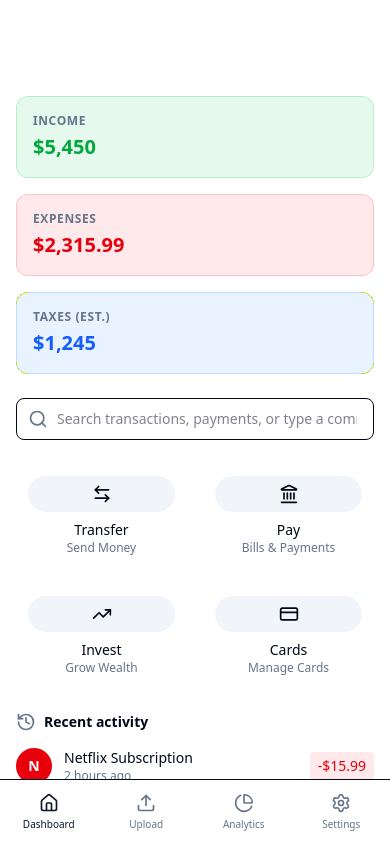
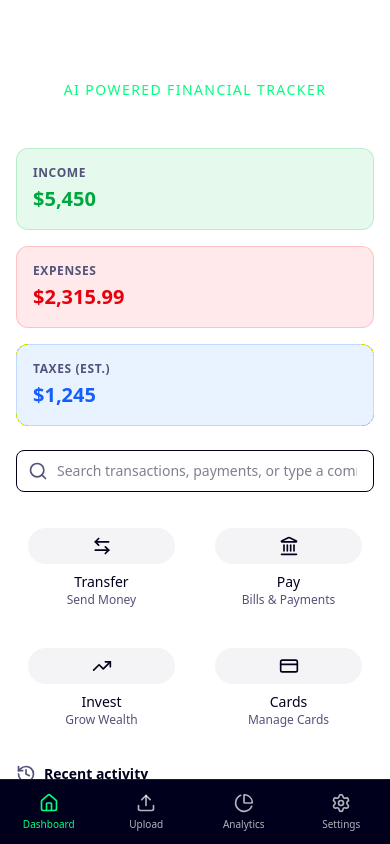
Before and after one commit to wongkaishen/SideDuit, a Next.js app in the folder frontend/: page / in a window 390 px wide. Shown: the top 844 px of the page. Built offline with nearby package versions, Linux system fonts and the light colour scheme.

Commit message:
feat: Implement initial Next.js frontend with root layout, responsive navbar, text effects, and a financial dashboard demo page.

```diff
--- a/frontend/app/globals.css
+++ b/frontend/app/globals.css
@@ -1,28 +1,49 @@
 @import "tailwindcss";
 
 :root {
+  /* Custom Theme Refined */
+
+  /* Background: White #ffffff */
   --background: 0 0% 100%;
-  --foreground: 222.2 84% 4.9%;
+
+  /* Foreground (Text): Dark Blue #00001c -> 240 100% 5.5% */
+  --foreground: 240 100% 5.5%;
+
+  /* Cards: White #ffffff (Same as bg, maybe add border or shadow for separation if needed, or slightly off-white) */
   --card: 0 0% 100%;
-  --card-foreground: 222.2 84% 4.9%;
+  --card-foreground: 240 100% 5.5%;
+
+  /* Popover */
   --popover: 0 0% 100%;
-  --popover-foreground: 222.2 84% 4.9%;
-  --primary: 222.2 47.4% 11.2%;
-  --primary-foreground: 210 40% 98%;
-  --secondary: 210 40% 96.1%;
-  --secondary-foreground: 222.2 47.4% 11.2%;
-  --muted: 210 40% 96.1%;
-  --muted-foreground: 215.4 16.3% 46.9%;
-  --accent: 210 40% 96.1%;
-  --accent-foreground: 222.2 47.4% 11.2%;
+  --popover-foreground: 240 100% 5.5%;
+
+  /* Primary (Buttons): Light Green #00ff7f -> 150 100% 50% */
+  --primary: 150 100% 50%;
+  --primary-foreground: 240 100% 5.5%;
+  /* Dark Blue text on Green button */
+
+  /* Secondary: Dark Blue for some accents? */
+  --secondary: 240 100% 5.5%;
+  --secondary-foreground: 0 0% 100%;
+
+  /* Muted */
+  --muted: 240 10% 96%;
+  /* Very light gray/blue */
+  --muted-foreground: 240 20% 40%;
+
+  --accent: 240 10% 96%;
+  --accent-foreground: 240 100% 5.5%;
+
   --destructive: 0 84.2% 60.2%;
-  --destructive-foreground: 210 40% 98%;
-  --border: 214.3 31.8% 91.4%;
-  --input: 214.3 31.8% 91.4%;
-  --ring: 222.2 84% 4.9%;
+  --destructive-foreground: 0 0% 98%;
+
+  --border: 240 20% 90%;
+  --input: 240 20% 90%;
+  --ring: 240 100% 5.5%;
+
   --radius: 0.5rem;
-  --font-sans: var(--font-geist-sans);
-  --font-mono: var(--font-geist-mono);
+
+  --font-sans: var(--font-inter);
 }
 
 @theme inline {
@@ -46,31 +67,6 @@
   --color-input: hsl(var(--input));
   --color-ring: hsl(var(--ring));
   --font-sans: var(--font-sans);
-  --font-mono: var(--font-mono);
-}
-
-@media (prefers-color-scheme: dark) {
-  :root {
-    --background: 222.2 84% 4.9%;
-    --foreground: 210 40% 98%;
-    --card: 222.2 84% 4.9%;
-    --card-foreground: 210 40% 98%;
-    --popover: 222.2 84% 4.9%;
-    --popover-foreground: 210 40% 98%;
-    --primary: 210 40% 98%;
-    --primary-foreground: 222.2 47.4% 11.2%;
-    --secondary: 217.2 32.6% 17.5%;
-    --secondary-foreground: 210 40% 98%;
-    --muted: 217.2 32.6% 17.5%;
-    --muted-foreground: 215 20.2% 65.1%;
-    --accent: 217.2 32.6% 17.5%;
-    --accent-foreground: 210 40% 98%;
-    --destructive: 0 62.8% 30.6%;
-    --destructive-foreground: 210 40% 98%;
-    --border: 217.2 32.6% 17.5%;
-    --input: 217.2 32.6% 17.5%;
-    --ring: 212.7 26.8% 83.9%;
-  }
 }
 
 body {
--- a/frontend/app/layout.tsx
+++ b/frontend/app/layout.tsx
@@ -1,15 +1,10 @@
 import type { Metadata, Viewport } from "next";
-import { Geist, Geist_Mono } from "next/font/google";
+import { Inter } from "next/font/google";
 import "./globals.css";
 import { Navbar } from "@/components/ui/navbar";
 
-const geistSans = Geist({
-  variable: "--font-geist-sans",
-  subsets: ["latin"],
-});
-
-const geistMono = Geist_Mono({
-  variable: "--font-geist-mono",
+const inter = Inter({
+  variable: "--font-inter",
   subsets: ["latin"],
 });
 
@@ -40,7 +35,7 @@ export default function RootLayout({
   return (
     <html lang="en">
       <body
-        className={`${geistSans.variable} ${geistMono.variable} antialiased min-h-screen pb-16 md:pb-0 md:pt-16`}
+        className={`${inter.variable} antialiased min-h-screen pb-16 md:pb-0 md:pt-16`}
       >
         <Navbar />
         {children}
--- a/frontend/app/page.tsx
+++ b/frontend/app/page.tsx
@@ -2,6 +2,7 @@
 
 import React from 'react';
 import { FinancialDashboard } from '@/components/ui/financial-dashboard';
+import { TextEffect } from '@/components/ui/text-effect';
 
 // Import Lucide icons for the demo
 import {
@@ -94,7 +95,16 @@ const summaryData = {
 // --- DEMO COMPONENT ---
 export default function FinancialDashboardDemo() {
   return (
-    <div className="bg-background min-h-screen p-4 md:p-8 pt-20 md:pt-24">
+    <div className="bg-background min-h-screen p-4 md:p-8 pt-20 md:pt-24 flex flex-col items-center">
+      <div className="mb-8 text-center">
+        <TextEffect
+          per='char'
+          preset='fade'
+          className="text-sm font-medium tracking-widest text-[#00ff7f] uppercase"
+        >
+          AI Powered Financial Tracker
+        </TextEffect>
+      </div>
       <FinancialDashboard
         quickActions={quickActionsData}
         recentActivity={recentActivityData}
--- a/frontend/components/ui/navbar.tsx
+++ b/frontend/components/ui/navbar.tsx
@@ -34,9 +34,9 @@ export function Navbar() {
     return (
         <>
             {/* Desktop Top Navigation */}
-            <nav className="hidden md:flex fixed top-0 w-full bg-background border-b z-50 px-6 py-3 items-center justify-between">
+            <nav className="hidden md:flex fixed top-0 w-full bg-[#00001c] border-b border-white/10 z-50 px-6 py-3 items-center justify-between text-white">
                 <div className="flex items-center gap-2">
-                    <div className="w-8 h-8 rounded-full bg-primary flex items-center justify-center text-primary-foreground font-bold">
+                    <div className="w-8 h-8 rounded-full bg-[#00ff7f] flex items-center justify-center text-[#00001c] font-bold">
                         S
                     </div>
                     <span className="font-bold text-lg">SideDuit</span>
@@ -47,10 +47,10 @@ export function Navbar() {
                             key={item.href}
                             href={item.href}
                             className={cn(
-                                "text-sm font-medium transition-colors hover:text-primary",
+                                "text-sm font-medium transition-colors hover:text-[#00ff7f]",
                                 pathname === item.href
-                                    ? "text-primary"
-                                    : "text-muted-foreground"
+                                    ? "text-[#00ff7f]"
+                                    : "text-white/70"
                             )}
                         >
                             {item.name}
@@ -60,7 +60,7 @@ export function Navbar() {
             </nav>
 
             {/* Mobile Bottom Navigation */}
-            <nav className="md:hidden fixed bottom-0 left-0 right-0 bg-background border-t z-50 pb-safe">
+            <nav className="md:hidden fixed bottom-0 left-0 right-0 bg-[#00001c] border-t border-white/10 z-50 pb-safe text-white">
                 <div className="flex justify-around items-center h-16">
                     {navItems.map((item) => {
                         const Icon = item.icon;
@@ -71,7 +71,7 @@ export function Navbar() {
                                 href={item.href}
                                 className={cn(
                                     "flex flex-col items-center justify-center w-full h-full space-y-1",
-                                    isActive ? "text-primary" : "text-muted-foreground"
+                                    isActive ? "text-[#00ff7f]" : "text-white/70"
                                 )}
                             >
                                 <Icon className="w-5 h-5" />
--- /dev/null
+++ b/frontend/components/ui/text-effect.tsx
@@ -0,0 +1,224 @@
+'use client';
+
+import { cn } from '@/lib/utils';
+import {
+    AnimatePresence,
+    motion,
+    TargetAndTransition,
+    Variants,
+} from 'framer-motion';
+import React from 'react';
+
+type PresetType = 'blur' | 'shake' | 'scale' | 'fade' | 'slide';
+
+type TextEffectProps = {
+    children: string;
+    per?: 'word' | 'char' | 'line';
+    as?: keyof React.JSX.IntrinsicElements;
+    variants?: {
+        container?: Variants;
+        item?: Variants;
+    };
+    className?: string;
+    preset?: PresetType;
+    delay?: number;
+    trigger?: boolean;
+    onAnimationComplete?: () => void;
+    segmentWrapperClassName?: string;
+};
+
+const defaultStaggerTimes: Record<'char' | 'word' | 'line', number> = {
+    char: 0.03,
+    word: 0.05,
+    line: 0.1,
+};
+
+const defaultContainerVariants: Variants = {
+    hidden: { opacity: 0 },
+    visible: {
+        opacity: 1,
+        transition: {
+            staggerChildren: 0.05,
+        },
+    },
+    exit: {
+        transition: { staggerChildren: 0.05, staggerDirection: -1 },
+    },
+};
+
+const defaultItemVariants: Variants = {
+    hidden: { opacity: 0 },
+    visible: {
+        opacity: 1,
+    },
+    exit: { opacity: 0 },
+};
+
+const presetVariants: Record<
+    PresetType,
+    { container: Variants; item: Variants }
+> = {
+    blur: {
+        container: defaultContainerVariants,
+        item: {
+            hidden: { opacity: 0, filter: 'blur(12px)' },
+            visible: { opacity: 1, filter: 'blur(0px)' },
+            exit: { opacity: 0, filter: 'blur(12px)' },
+        },
+    },
+    shake: {
+        container: defaultContainerVariants,
+        item: {
+            hidden: { x: 0 },
+            visible: { x: [-5, 5, -5, 5, 0], transition: { duration: 0.5 } },
+            exit: { x: 0 },
+        },
+    },
+    scale: {
+        container: defaultContainerVariants,
+        item: {
+            hidden: { opacity: 0, scale: 0 },
+            visible: { opacity: 1, scale: 1 },
+            exit: { opacity: 0, scale: 0 },
+        },
+    },
+    fade: {
+        container: defaultContainerVariants,
+        item: {
+            hidden: { opacity: 0 },
+            visible: { opacity: 1 },
+            exit: { opacity: 0 },
+        },
+    },
+    slide: {
+        container: defaultContainerVariants,
+        item: {
+            hidden: { opacity: 0, y: 20 },
+            visible: { opacity: 1, y: 0 },
+            exit: { opacity: 0, y: 20 },
+        },
+    },
+};
+
+const AnimationComponent: React.FC<{
+    segment: string;
+    variants: Variants;
+    per: 'line' | 'word' | 'char';
+    segmentWrapperClassName?: string;
+}> = React.memo(({ segment, variants, per, segmentWrapperClassName }) => {
+    const content =
+        per === 'line' ? (
+            <motion.span variants={variants} className='block'>
+                {segment}
+            </motion.span>
+        ) : per === 'word' ? (
+            <motion.span
+                aria-hidden='true'
+                variants={variants}
+                className='inline-block whitespace-pre'
+            >
+                {segment}
+            </motion.span>
+        ) : (
+            <motion.span className='inline-block whitespace-pre'>
+                {segment.split('').map((char, charIndex) => (
+                    <motion.span
+                        key={`char-${charIndex}`}
+                        aria-hidden='true'
+                        variants={variants}
+                        className='inline-block whitespace-pre'
+                    >
+                        {char}
+                    </motion.span>
+                ))}
+            </motion.span>
+        );
+
+    if (!segmentWrapperClassName) {
+        return content;
+    }
+
+    const defaultWrapperClassName = per === 'line' ? 'block' : 'inline-block';
+
+    return (
+        <span className={cn(defaultWrapperClassName, segmentWrapperClassName)}>
+            {content}
+        </span>
+    );
+});
+
+AnimationComponent.displayName = 'AnimationComponent';
+
+export function TextEffect({
+    children,
+    per = 'word',
+    as = 'p',
+    variants,
+    className,
+    preset,
+    delay = 0,
+    trigger = true,
+    onAnimationComplete,
+    segmentWrapperClassName,
+}: TextEffectProps) {
+    let segments: string[];
+
+    if (per === 'line') {
+        segments = children.split('\n');
+    } else if (per === 'word') {
+        segments = children.split(/(\s+)/);
+    } else {
+        segments = children.split('');
+    }
+
+    const MotionTag = motion[as as keyof typeof motion] as typeof motion.div;
+    const selectedVariants = preset
+        ? presetVariants[preset]
+        : { container: defaultContainerVariants, item: defaultItemVariants };
+    const containerVariants = variants?.container || selectedVariants.container;
+    const itemVariants = variants?.item || selectedVariants.item;
+    const ariaLabel = per === 'line' ? undefined : children;
+
+    const stagger = defaultStaggerTimes[per];
+
+    const delayedContainerVariants: Variants = {
+        hidden: containerVariants.hidden,
+        visible: {
+            ...containerVariants.visible,
+            transition: {
+                ...(containerVariants.visible as TargetAndTransition)?.transition,
+                staggerChildren:
+                    (containerVariants.visible as TargetAndTransition)?.transition
+                        ?.staggerChildren || stagger,
+                delayChildren: delay,
+            },
+        },
+        exit: containerVariants.exit,
+    };
+
+    return (
+        <AnimatePresence mode='popLayout'>
+            {trigger && (
+                <MotionTag
+                    initial='hidden'
+                    animate='visible'
+                    exit='exit'
+                    aria-label={ariaLabel}
+                    variants={delayedContainerVariants}
+                    className={cn('whitespace-pre-wrap', className)}
+                    onAnimationComplete={onAnimationComplete}
+                >
+                    {segments.map((segment, index) => (
+                        <AnimationComponent
+                            key={`${per}-${index}-${segment}`}
+                            segment={segment}
+                            variants={itemVariants}
+                            per={per}
+                            segmentWrapperClassName={segmentWrapperClassName}
+                        />
+                    ))}
+                </MotionTag>
+            )}
+        </AnimatePresence>
+    );
+}
```
